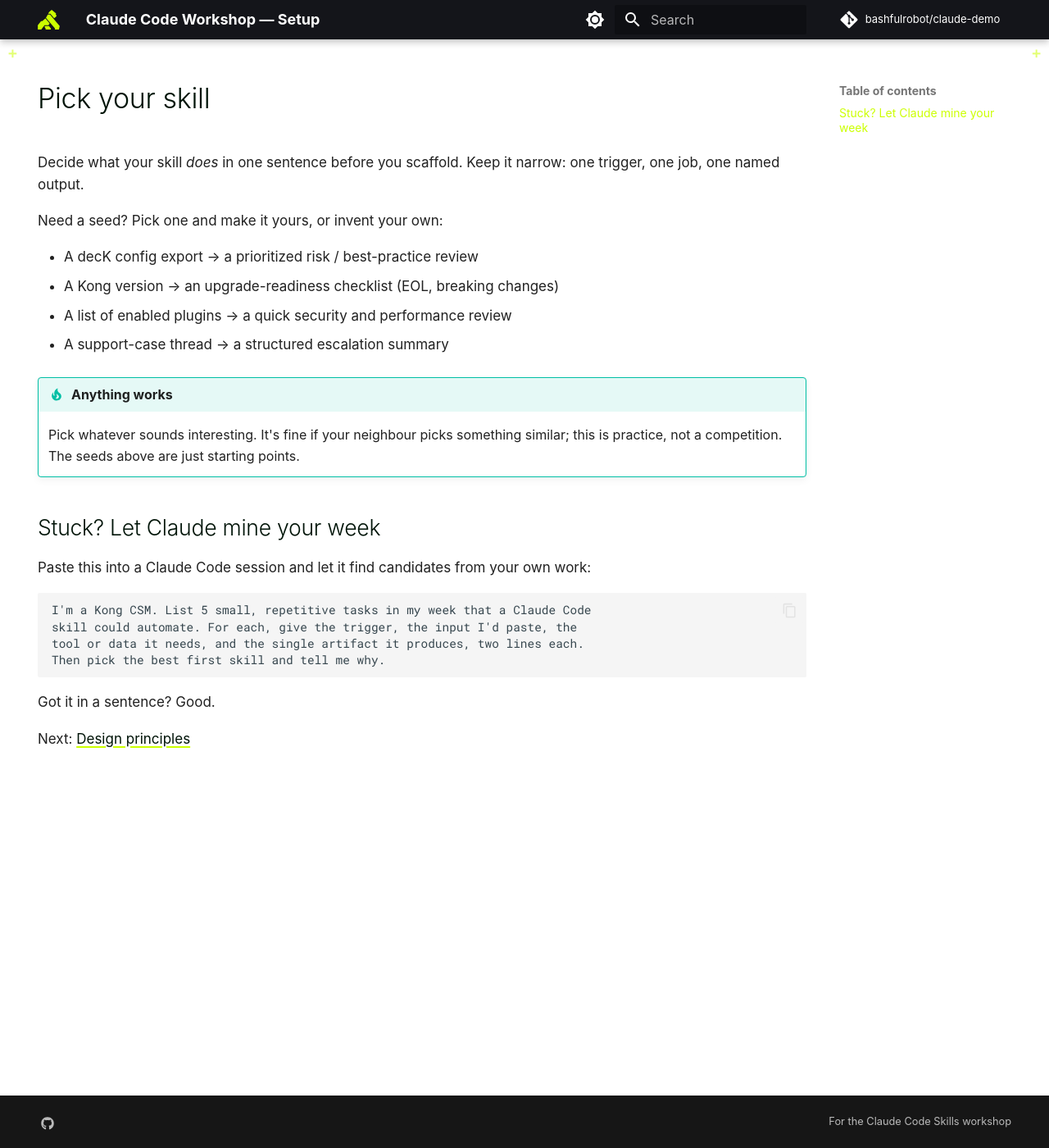
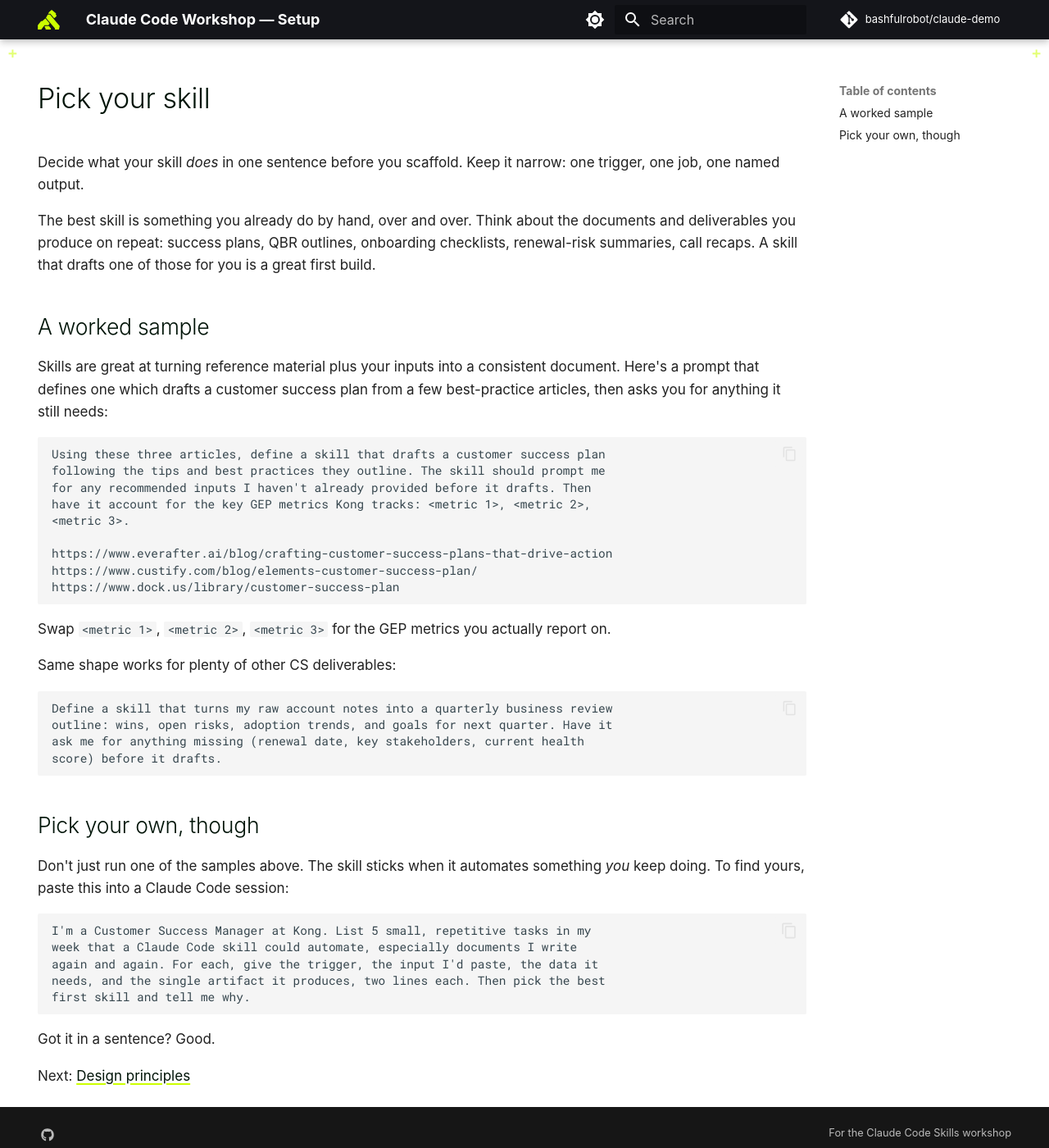
Before and after one commit to bashfulrobot/claude-demo, an MkDocs documentation site: the page built from docs/tutorial/idea.md, in a window 1280 px wide and 1400 px high. Shown: the whole window at 82% size. Built offline with MkDocs 1.6.1 and Material for MkDocs 9.7.7, drawn with Linux system fonts in a browser that asks for light colours; some web fonts are replaced; comment, search, counter and statistics services are not loaded.

Commit message:
docs(tutorial): make idea examples CS deliverables, not Kong product
Replace the decK/version/plugin/support-case seeds with CS document tasks
(success plans, QBR outlines, recaps), add a worked sample prompt that builds
a success-plan skill from best-practice URLs plus the GEP metrics, and steer
readers to automate their own repetitive work instead of picking a sample.

````diff
--- a/docs/tutorial/idea.md
+++ b/docs/tutorial/idea.md
@@ -7,25 +7,45 @@ hide:
 
 Decide what your skill *does* in one sentence before you scaffold. Keep it narrow: one trigger, one job, one named output.
 
-Need a seed? Pick one and make it yours, or invent your own:
+The best skill is something you already do by hand, over and over. Think about the documents and deliverables you produce on repeat: success plans, QBR outlines, onboarding checklists, renewal-risk summaries, call recaps. A skill that drafts one of those for you is a great first build.
 
-- A decK config export → a prioritized risk / best-practice review
-- A Kong version → an upgrade-readiness checklist (EOL, breaking changes)
-- A list of enabled plugins → a quick security and performance review
-- A support-case thread → a structured escalation summary
+## A worked sample
 
-!!! tip "Anything works"
-    Pick whatever sounds interesting. It's fine if your neighbour picks something similar; this is practice, not a competition. The seeds above are just starting points.
-
-## Stuck? Let Claude mine your week
-
-Paste this into a Claude Code session and let it find candidates from your own work:
+Skills are great at turning reference material plus your inputs into a consistent document. Here's a prompt that defines one which drafts a customer success plan from a few best-practice articles, then asks you for anything it still needs:
 
 ```text
-I'm a Kong CSM. List 5 small, repetitive tasks in my week that a Claude Code
-skill could automate. For each, give the trigger, the input I'd paste, the
-tool or data it needs, and the single artifact it produces, two lines each.
-Then pick the best first skill and tell me why.
+Using these three articles, define a skill that drafts a customer success plan
+following the tips and best practices they outline. The skill should prompt me
+for any recommended inputs I haven't already provided before it drafts. Then
+have it account for the key GEP metrics Kong tracks: <metric 1>, <metric 2>,
+<metric 3>.
+
+https://www.everafter.ai/blog/crafting-customer-success-plans-that-drive-action
+https://www.custify.com/blog/elements-customer-success-plan/
+https://www.dock.us/library/customer-success-plan
+```
+
+Swap `<metric 1>`, `<metric 2>`, `<metric 3>` for the GEP metrics you actually report on.
+
+Same shape works for plenty of other CS deliverables:
+
+```text
+Define a skill that turns my raw account notes into a quarterly business review
+outline: wins, open risks, adoption trends, and goals for next quarter. Have it
+ask me for anything missing (renewal date, key stakeholders, current health
+score) before it drafts.
+```
+
+## Pick your own, though
+
+Don't just run one of the samples above. The skill sticks when it automates something *you* keep doing. To find yours, paste this into a Claude Code session:
+
+```text
+I'm a Customer Success Manager at Kong. List 5 small, repetitive tasks in my
+week that a Claude Code skill could automate, especially documents I write
+again and again. For each, give the trigger, the input I'd paste, the data it
+needs, and the single artifact it produces, two lines each. Then pick the best
+first skill and tell me why.
 ```
 
 Got it in a sentence? Good.
````
